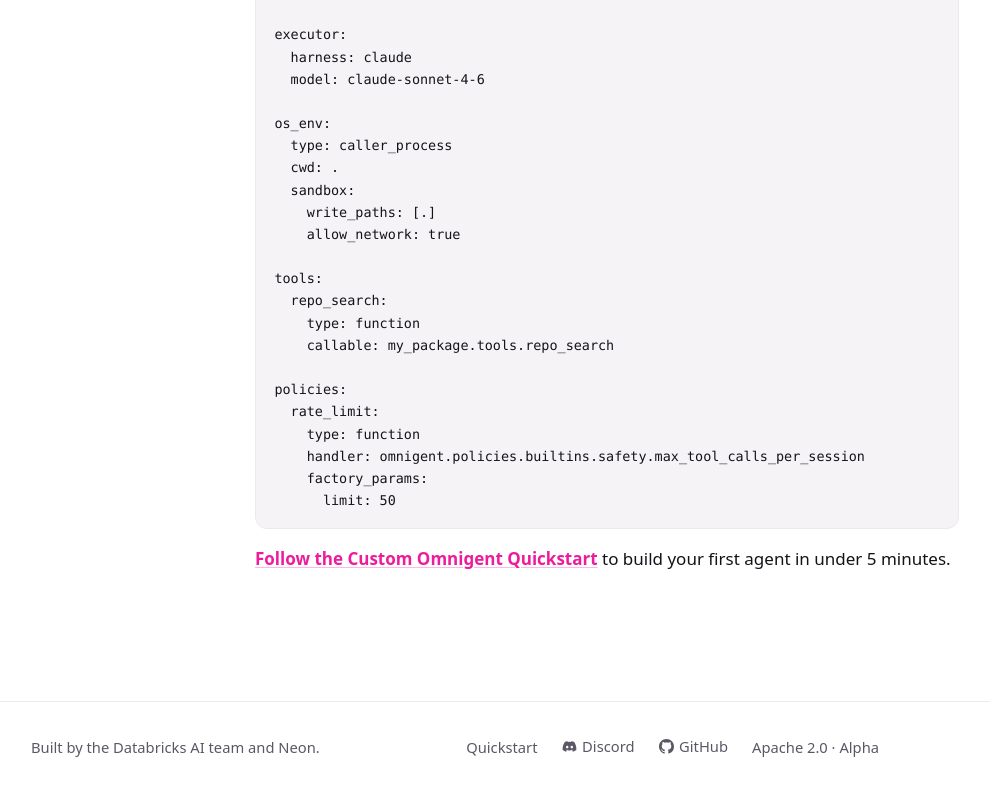
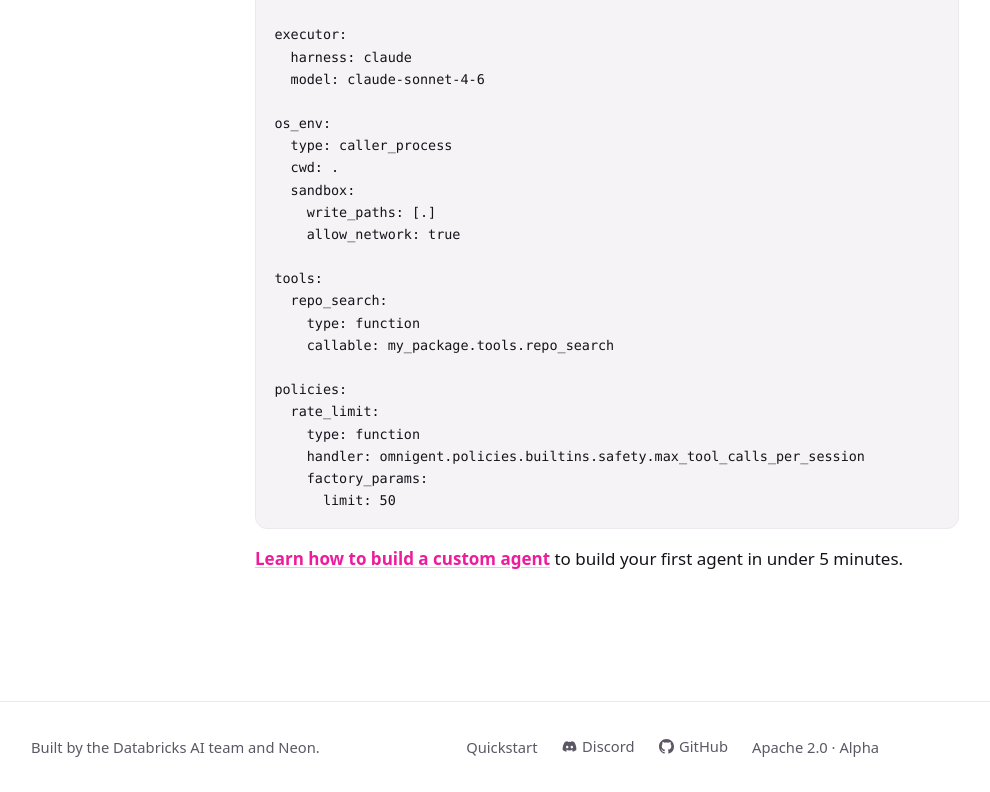
Before and after one commit to omnigent-ai/omnigent-site, a Next.js app: page /docs/use/custom-agents in a window 1280 px wide. Shown: the part 2430-3222 px from the top of the page, without its empty margins (185-1175 px from the left). Built offline with nearby package versions, Linux system fonts and the light colour scheme.

Commit message:
fix: update stale quickstart references in docs pages
Co-authored-by: Isaac

```diff
--- a/app/docs/interact/overview/page.js
+++ b/app/docs/interact/overview/page.js
@@ -14,7 +14,7 @@ export default function Page() {
       <p>
         <code>omni claude</code> and <code>omni codex</code> launch an existing coding agent with
         Omnigent{"'"}s UI. No YAML needed. See the{" "}
-        <Link href="/quickstart/coding-agent">Coding Agent Quickstart</Link>.
+        <Link href="/quickstart/coding-agent">Coding Agent tutorial</Link>.
       </p>
 
       <p>
--- a/app/docs/use/coding-agents/page.js
+++ b/app/docs/use/coding-agents/page.js
@@ -23,7 +23,7 @@ omni codex     # Codex`}</code></pre>
       </p>
 
       <p>
-        <strong><Link href="/quickstart/coding-agent">Follow the Coding Agent Quickstart</Link></strong>{" "}
+        <strong><Link href="/quickstart/coding-agent">Follow the Coding Agent tutorial</Link></strong>{" "}
         to get started in under a minute.
       </p>
     </>
--- a/app/docs/use/custom-agents/page.js
+++ b/app/docs/use/custom-agents/page.js
@@ -114,7 +114,7 @@ policies:
       limit: 50`}</code></pre>
 
       <p>
-        <strong><Link href="/docs/use/custom-agents">Follow the Custom Omnigent Quickstart</Link></strong>{" "}
+        <strong><Link href="/docs/use/custom-agents">Learn how to build a custom agent</Link></strong>{" "}
         to build your first agent in under 5 minutes.
       </p>
     </>
```
